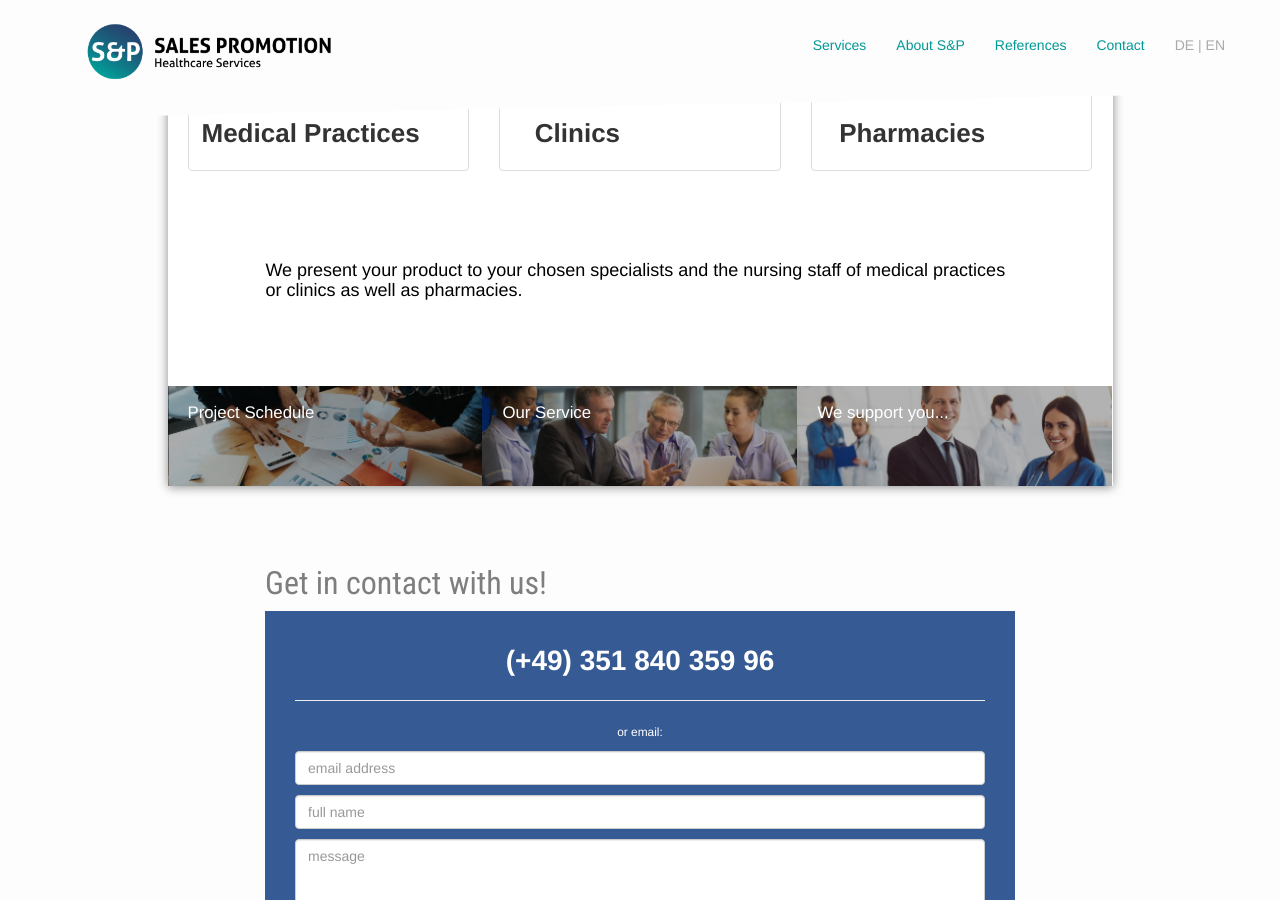
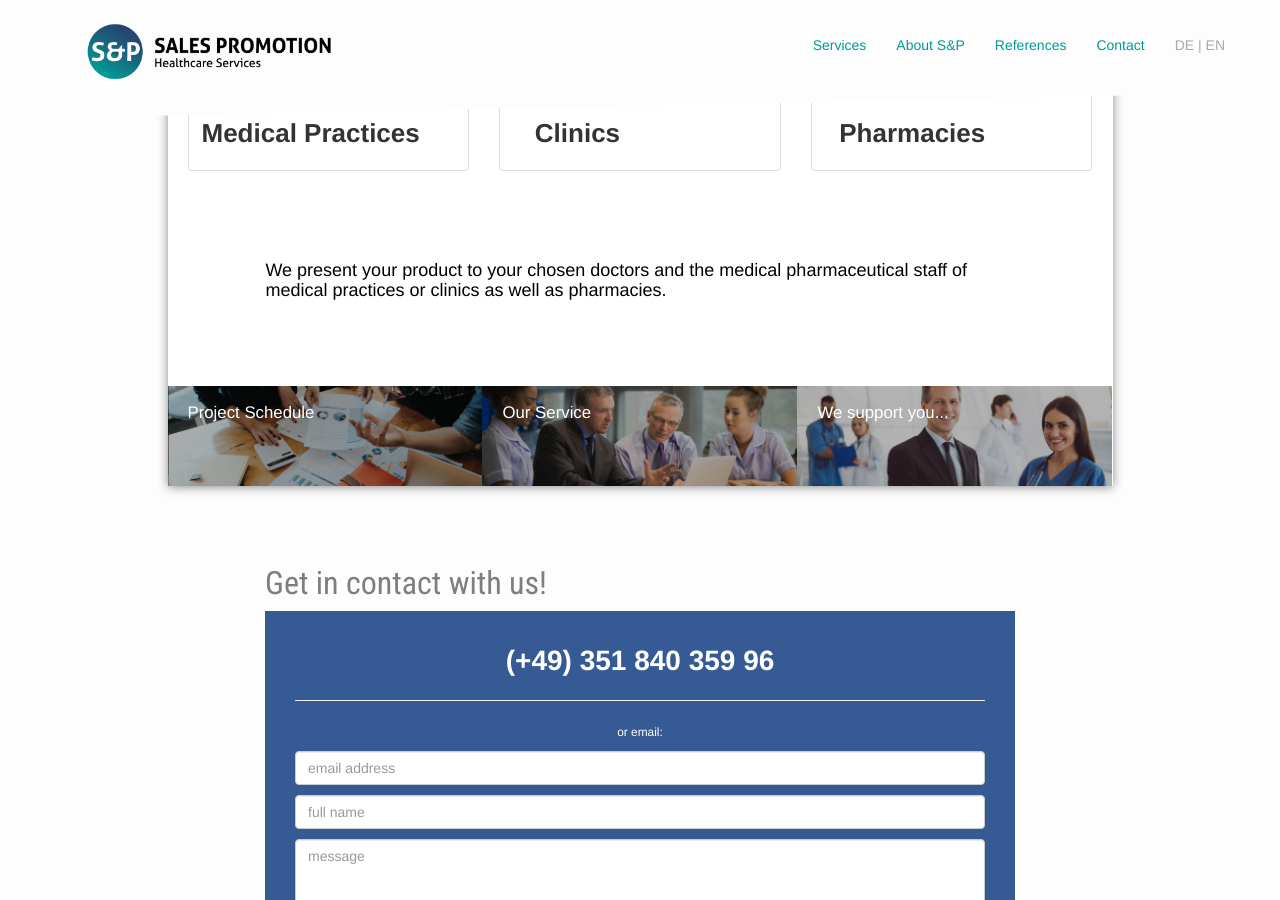
Before and after one commit to samlawski/sp-healthcare, a Jekyll site: the page built from en/who-its-for.html, in a window 1280 px wide and 900 px high, scrolled down 769 px. Built offline with Jekyll 4.4.1, drawn with Linux system fonts in a browser that asks for light colours; nearby versions of some CDN libraries.

Commit message:
Updated 'en/who-its-for.html' via CloudCannon

```diff
--- a/en/who-its-for.html
+++ b/en/who-its-for.html
@@ -4,7 +4,6 @@ permalink: /en/who-its-for/
 header_image_path: /assets/images/v3/bild2.jpg
 title: Our Target Groups
 ---
-
 <div class="row fuerwen__categories">
   <div class="col-sm-4">
     <div class="thumbnail">
@@ -37,7 +36,7 @@ title: Our Target Groups
 <div class="row space-before space-after">
   <div class="col-sm-offset-1 col-sm-10">
     <div class="editable">
-      <h4>We present your product to your chosen specialists and the nursing staff of medical practices or clinics as well as pharmacies.</h4>
+      <h4>We present your product to your chosen doctors and the medical pharmaceutical staff of medical practices or clinics as well as pharmacies.</h4>
     </div>
   </div>
 </div>
```
